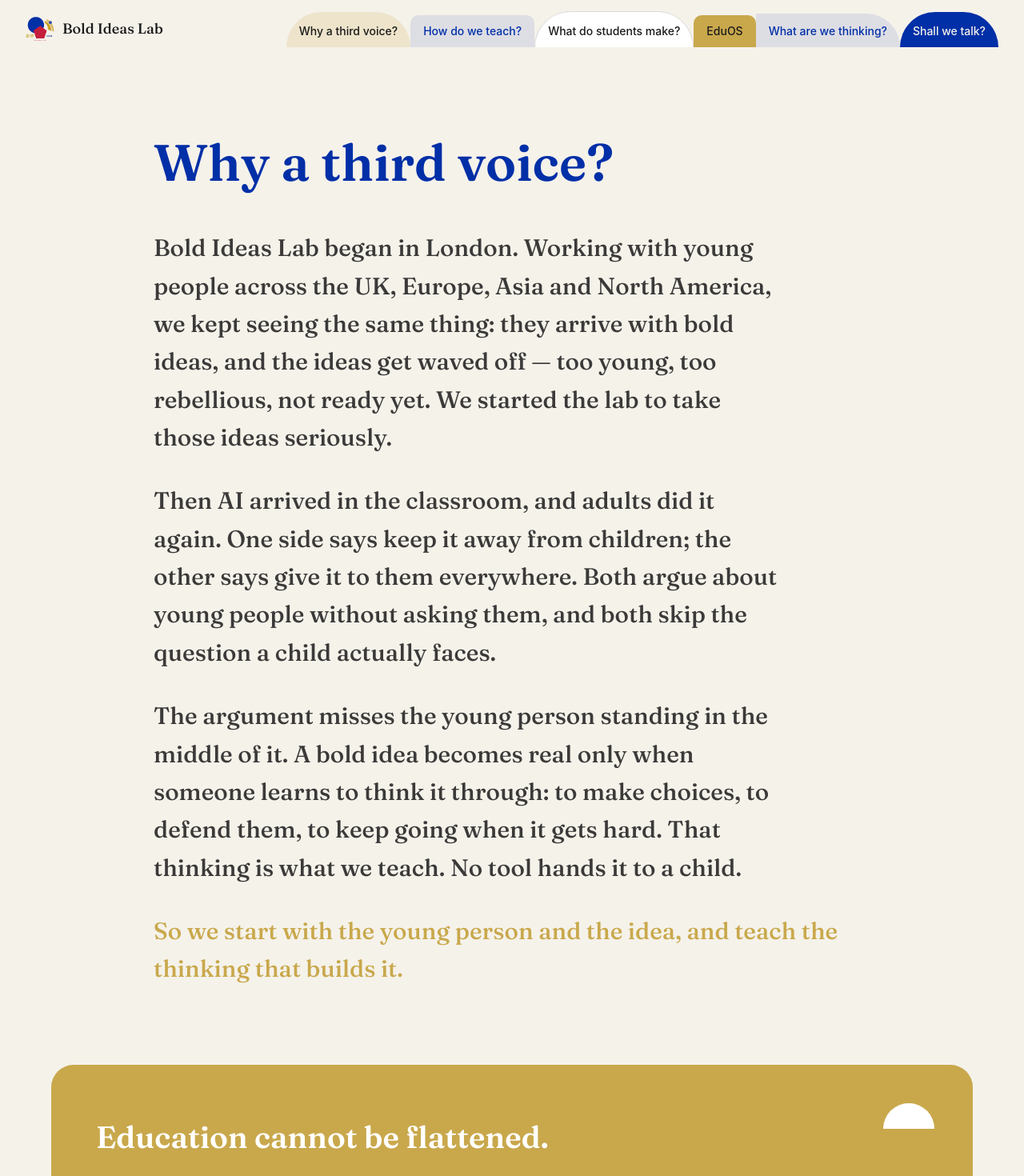
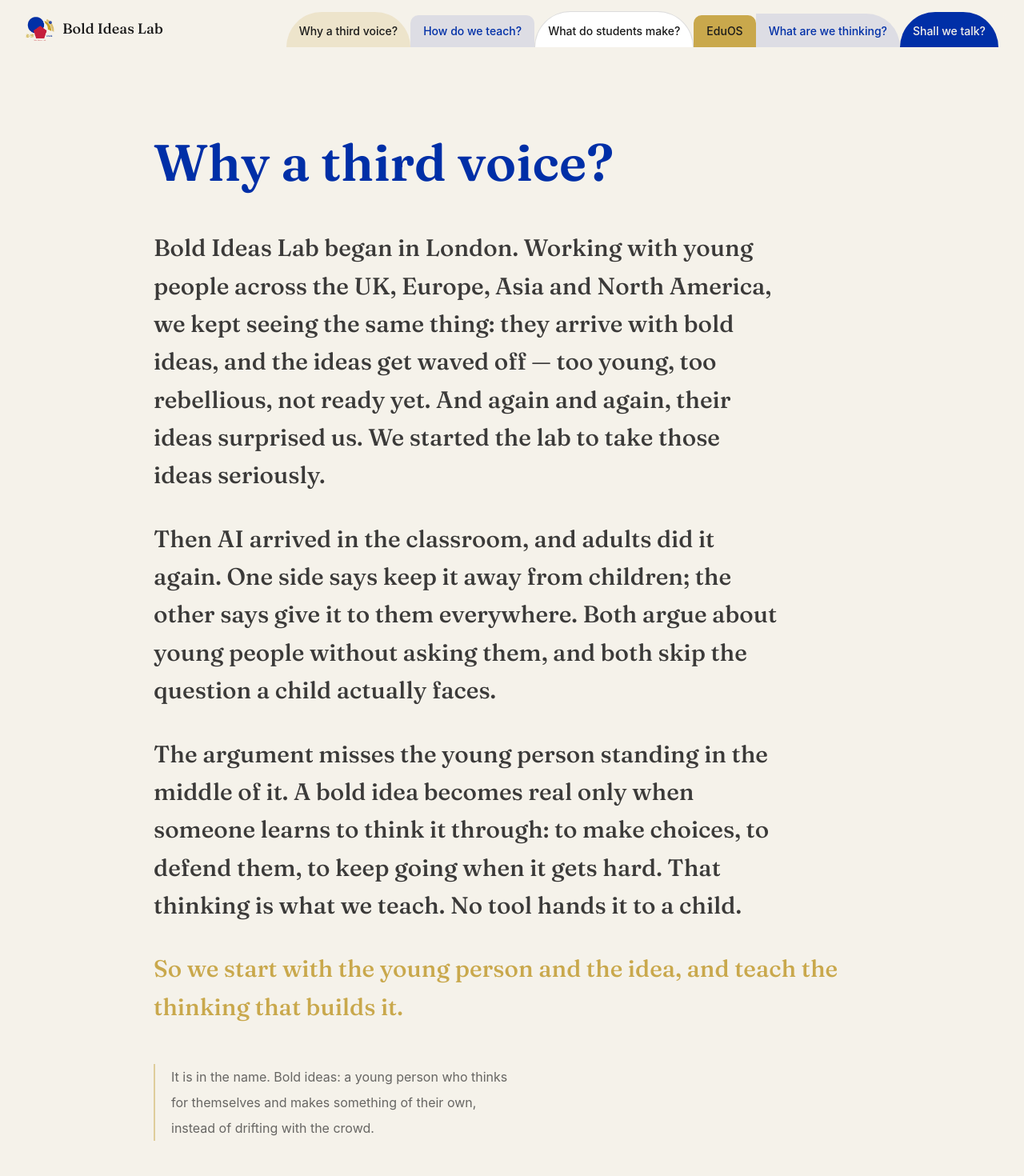
Before and after one commit to GuiruLin/boldideaslab-site, a Next.js app: page /about in a window 1280 px wide. Shown: the top 1470 px of the page at 80% size. Built offline with nearby package versions, Linux system fonts and the light colour scheme; a web font is replaced by a local one.

Commit message:
/about：故事第1段加'惊喜'反转句 + 末尾加'敢想/Bold Ideas'名字含义句（预览）

```diff
--- a/app/about/page.tsx
+++ b/app/about/page.tsx
@@ -45,6 +45,9 @@ export default function Page() {
                 {t.story[3]}
               </p>
             </div>
+            <p className="mt-12 max-w-[44ch] border-l-2 border-gold/50 pl-5 leading-8 text-ink/65">
+              {t.nameLine}
+            </p>
           </div>
         </section>
 
--- a/messages/en.json
+++ b/messages/en.json
@@ -1220,7 +1220,7 @@
     "about": {
       "title": "Why a third voice?",
       "story": [
-        "Bold Ideas Lab began in London. Working with young people across the UK, Europe, Asia and North America, we kept seeing the same thing: they arrive with bold ideas, and the ideas get waved off — too young, too rebellious, not ready yet. We started the lab to take those ideas seriously.",
+        "Bold Ideas Lab began in London. Working with young people across the UK, Europe, Asia and North America, we kept seeing the same thing: they arrive with bold ideas, and the ideas get waved off — too young, too rebellious, not ready yet. And again and again, their ideas surprised us. We started the lab to take those ideas seriously.",
         "Then AI arrived in the classroom, and adults did it again. One side says keep it away from children; the other says give it to them everywhere. Both argue about young people without asking them, and both skip the question a child actually faces.",
         "The argument misses the young person standing in the middle of it. A bold idea becomes real only when someone learns to think it through: to make choices, to defend them, to keep going when it gets hard. That thinking is what we teach. No tool hands it to a child.",
         "So we start with the young person and the idea, and teach the thinking that builds it."
@@ -1237,7 +1237,8 @@
         "title": "For schools and researchers",
         "body": "If you are writing an AI policy, questioning one, or studying how children actually use these tools, we are glad to compare notes. We teach, we keep records of how learning happens, and we publish what we see.",
         "cta": "Shall we talk?"
-      }
+      },
+      "nameLine": "It is in the name. Bold ideas: a young person who thinks for themselves and makes something of their own, instead of drifting with the crowd."
     }
   }
 }
--- a/messages/zh.json
+++ b/messages/zh.json
@@ -1220,7 +1220,7 @@
     "about": {
       "title": "为什么是第三种声音",
       "story": [
-        "敢想实验室从伦敦起步。在和英国、欧洲、亚洲、北美的青少年一起工作的过程里，我们一再看到同一件事：他们带着大胆的想法来，这些想法却常被挥手带过——太小、太叛逆、还没准备好。我们办这间实验室，就是为了认真对待这些想法。",
+        "敢想实验室从伦敦起步。在和英国、欧洲、亚洲、北美的青少年一起工作的过程里，我们一再看到同一件事：他们带着大胆的想法来，这些想法却常被挥手带过——太小、太叛逆、还没准备好。可他们的创意和想法，一次次让我们惊喜。我们办这间实验室，就是为了认真对待这些想法。",
         "后来 AI 进了课堂，大人又来了一次。一边说别让孩子碰，一边说全都给他们。两边都在替年轻人争论，却没问过他们，也都跳过了孩子真正要面对的那个问题。",
         "这场争论恰恰漏掉了站在中间的那个年轻人。一个大胆的想法，只有当有人学会把它想透：做出选择、为选择辩护、在难的时候不放手，它才会变成真的。这种思考正是我们教的。没有哪个工具能替一个孩子长出它。",
         "所以我们从那个年轻人和他的想法开始，教他把它做出来的那种思考。"
@@ -1237,7 +1237,8 @@
         "title": "写给学校与研究者",
         "body": "如果你正在制定一份 AI 政策、质疑一份政策，或者研究孩子实际怎么用这些工具，欢迎来交换看法。我们教课，记录学习如何发生，并把看到的写下来。",
         "cta": "聊聊"
-      }
+      },
+      "nameLine": "「敢想」强调的是「敢」与「想」，一种主动思考、拒绝随波逐流的主体性。"
     }
   }
 }
```
